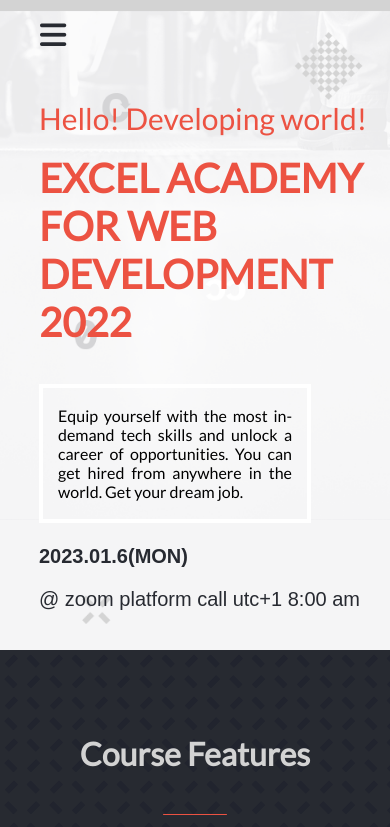
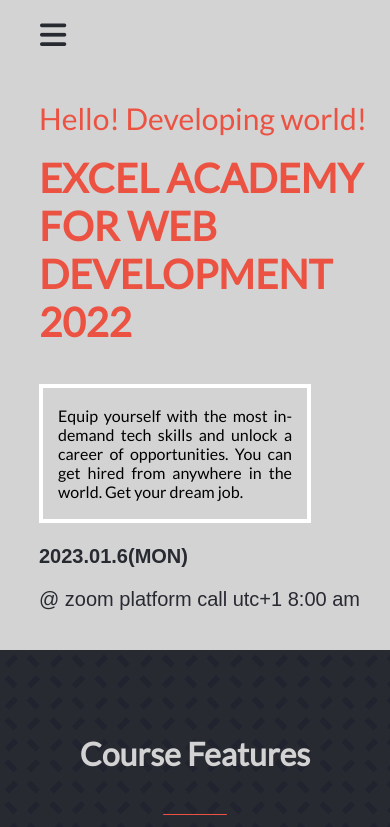
Before and after one commit to george827/Capstone-one, a website: page index.html in a window 390 px wide. Shown: the top 827 px of the page. Drawn offline with Linux system fonts and the light colour scheme.

Commit message:
background img

```diff
--- a/style.css
+++ b/style.css
@@ -174,7 +174,7 @@
   flex-direction: column;
   gap: 5px;
   width: 100%;
-  background-image: url("./img/backround/intro-design-mobile.png");
+  /* background-image: url("./img/backround/intro-design-mobile.png"); */
   background-size: cover;
   overflow: hidden;
 }
```
